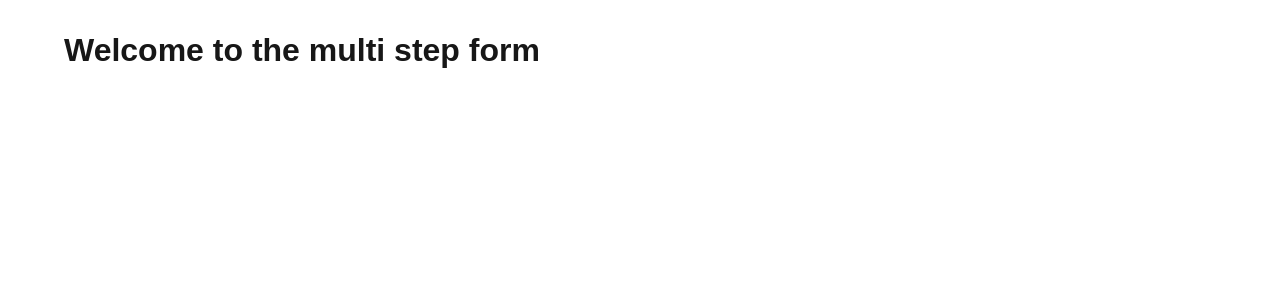
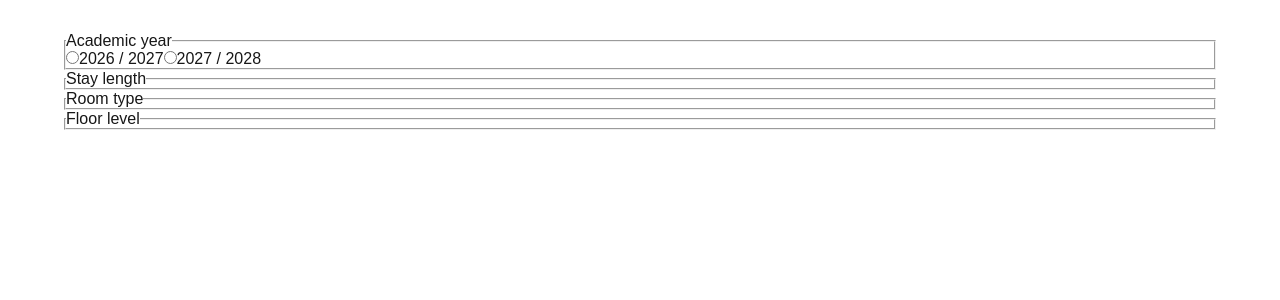
Before and after one commit to TommyAFS/multi-step-form, a Next.js app: page / in a window 1280 px wide. Shown: the top 300 px of the page. Built offline with nearby package versions, Linux system fonts and the light colour scheme.

Commit message:
add form data and add bioler plate to render it

```diff
--- /dev/null
+++ b/formContent.json
@@ -0,0 +1,102 @@
+{
+  "steps": [
+    {
+      "id": "academic-year",
+      "label": "Academic year",
+      "type": "radio",
+      "options": [
+        { "id": "2026-2027", "label": "2026 / 2027" },
+        { "id": "2027-2028", "label": "2027 / 2028" }
+      ]
+    },
+    {
+      "id": "stay-length",
+      "label": "Stay length",
+      "type": "radio",
+      "options": [
+        {
+          "id": "51-weeks",
+          "label": "51 weeks",
+          "dateRange": "22 Sep 2026 – 10 Aug 2027"
+        },
+        {
+          "id": "44-weeks",
+          "label": "44 weeks",
+          "dateRange": "Oct 2026 – Aug 2027"
+        },
+        {
+          "id": "8-weeks",
+          "label": "8 weeks",
+          "dateRange": "22 Sep 2026 – 8 Jul 2027"
+        }
+      ]
+    },
+    {
+      "id": "room-type",
+      "label": "Room type",
+      "type": "radio",
+      "groups": [
+        {
+          "id": "private-room",
+          "label": "Private room",
+          "count": 4,
+          "options": [
+            {
+              "id": "platinum-ensuite",
+              "label": "Platinum Ensuite",
+              "pricePerWeek": 250,
+              "image": null
+            },
+            {
+              "id": "gold-ensuite",
+              "label": "Gold Ensuite",
+              "pricePerWeek": 240,
+              "image": null
+            },
+            {
+              "id": "silver-ensuite",
+              "label": "Silver Ensuite",
+              "pricePerWeek": 230,
+              "image": null
+            },
+            {
+              "id": "bronze-ensuite",
+              "label": "Bronze Ensuite",
+              "pricePerWeek": 220,
+              "image": null
+            }
+          ]
+        },
+        {
+          "id": "entire-place",
+          "label": "Entire place",
+          "count": 2,
+          "options": [
+            {
+              "id": "platinum-studio",
+              "label": "Platinum Studio",
+              "pricePerWeek": 270,
+              "image": null
+            },
+            {
+              "id": "gold-studio",
+              "label": "Gold Studio",
+              "pricePerWeek": 260,
+              "image": null
+            }
+          ]
+        }
+      ]
+    },
+    {
+      "id": "floor-level",
+      "label": "Floor level",
+      "type": "radio",
+      "options": [
+        { "id": "ground-floor", "label": "Ground floor", "pricePerWeek": 250 },
+        { "id": "floors-1-4", "label": "Floors 1 – 4", "pricePerWeek": 255 },
+        { "id": "floors-5-6", "label": "Floors 5 – 6", "pricePerWeek": 260 }
+      ]
+    }
+  ]
+}
--- /dev/null
+++ b/src/atoms/Radio.tsx
@@ -0,0 +1,22 @@
+type RadioProps = {
+  label: string;
+  value: string;
+  name: string;
+  checked?: boolean;
+  onChange?: (value: string) => void;
+};
+
+export default function Radio({ label, value, name, checked, onChange }: RadioProps) {
+  return (
+    <label>
+      <input
+        type="radio"
+        name={name}
+        value={value}
+        checked={checked}
+        onChange={() => onChange?.(value)}
+      />
+      {label}
+    </label>
+  );
+}
--- a/src/pages/index.tsx
+++ b/src/pages/index.tsx
@@ -1,12 +1,151 @@
-import Image from "next/image";
-import styles from "./page.module.css";
+import { useState } from "react";
 import Layout from "@/templates/Layout";
+import Radio from "@/atoms/Radio";
+import formContentRaw from "../../formContent.json";
+
+type RadioOption = {
+  id: string;
+  label: string;
+  dateRange?: string;
+  pricePerWeek?: number;
+};
+
+type OptionsStep = {
+  id: string;
+  label: string;
+  type: string;
+  options: RadioOption[];
+};
+
+type GroupsStep = {
+  id: string;
+  label: string;
+  type: string;
+  groups: { id: string; label: string; count: number; options: RadioOption[] }[];
+};
+
+type Step = OptionsStep | GroupsStep;
+
+const formContent = formContentRaw as { steps: Step[] };
+
+type Selections = Record<string, string>;
+
+function getOptionLabel(option: RadioOption): string {
+  const parts = [option.label];
+  if (option.dateRange) parts.push(option.dateRange);
+  if (option.pricePerWeek) parts.push(`£${option.pricePerWeek}/week`);
+  return parts.join(" — ");
+}
+
+function getSelectedLabel(step: Step, selectedId: string): string {
+  if ("groups" in step) {
+    for (const group of step.groups) {
+      const matchedOption = group.options.find((option) => option.id === selectedId);
+      if (matchedOption) return getOptionLabel(matchedOption);
+    }
+    return selectedId;
+  }
+  const matchedOption = step.options.find((option) => option.id === selectedId);
+  return matchedOption ? getOptionLabel(matchedOption) : selectedId;
+}
+
+type ActiveStepProps = {
+  step: Step;
+  selected: string | undefined;
+  onSelect: (value: string) => void;
+};
+
+function ActiveStep({ step, selected, onSelect }: ActiveStepProps) {
+  if ("groups" in step) {
+    return step.groups.map((group) => (
+      <div key={group.id}>
+        <p>
+          {group.label} ({group.count})
+        </p>
+        {group.options.map((option) => (
+          <Radio
+            key={option.id}
+            name={step.id}
+            value={option.id}
+            label={getOptionLabel(option)}
+            checked={selected === option.id}
+            onChange={onSelect}
+          />
+        ))}
+      </div>
+    ));
+  }
+
+  return step.options.map((option) => (
+    <Radio
+      key={option.id}
+      name={step.id}
+      value={option.id}
+      label={getOptionLabel(option)}
+      checked={selected === option.id}
+      onChange={onSelect}
+    />
+  ));
+}
 
 export default function Home() {
+  const [selections, setSelections] = useState<Selections>({});
+
+  const activeStepIndex = formContent.steps.findIndex(
+    (step) => !selections[step.id]
+  );
+
+  function handleSelect(stepId: string, selectedValue: string) {
+    setSelections((previousSelections) => ({ ...previousSelections, [stepId]: selectedValue }));
+  }
+
+  function handleEdit(fromIndex: number) {
+    setSelections((previousSelections) => {
+      const updatedSelections = { ...previousSelections };
+      formContent.steps.slice(fromIndex).forEach((step) => delete updatedSelections[step.id]);
+      return updatedSelections;
+    });
+  }
+
   return (
     <Layout>
-      <h1>Welcome to the multi step form
-      </h1>
+      <form>
+        {formContent.steps.map((step, index) => {
+          const isCompleted = !!selections[step.id];
+          const isActive = index === activeStepIndex;
+
+          if (isCompleted) {
+            return (
+              <fieldset key={step.id}>
+                <legend>{step.label}</legend>
+                <p>{getSelectedLabel(step, selections[step.id])}</p>
+                <button type="button" onClick={() => handleEdit(index)}>
+                  Edit
+                </button>
+              </fieldset>
+            );
+          }
+
+          if (isActive) {
+            return (
+              <fieldset key={step.id}>
+                <legend>{step.label}</legend>
+                <ActiveStep
+                  step={step}
+                  selected={selections[step.id]}
+                  onSelect={(selectedValue) => handleSelect(step.id, selectedValue)}
+                />
+              </fieldset>
+            );
+          }
+
+          return (
+            <fieldset key={step.id} disabled>
+              <legend>{step.label}</legend>
+            </fieldset>
+          );
+        })}
+      </form>
     </Layout>
   );
 }
--- a/tsconfig.json
+++ b/tsconfig.json
@@ -13,6 +13,7 @@
     "isolatedModules": true,
     "jsx": "react-jsx",
     "incremental": true,
+    "forceConsistentCasingInFileNames": true,
     "plugins": [
       {
         "name": "next"
```
